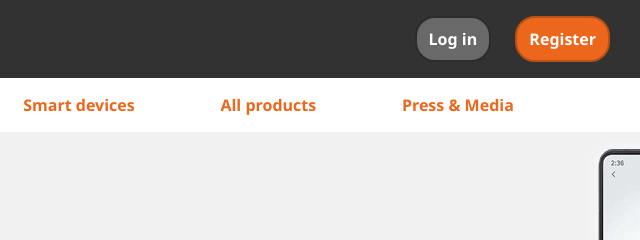
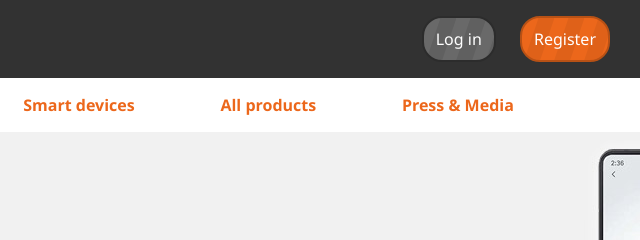
Before and after one commit to alshahwan/Xiaomi, a plain HTML site: page Xiaomi-website/index.htm in a window 1280 px wide. Shown: the top 240 px of the page, 640-1280 px from the left. Drawn offline with Linux system fonts and the light colour scheme.

Commit message:
first commit

```diff
--- a/Xiaomi-website/index.htm
+++ b/Xiaomi-website/index.htm
@@ -9,7 +9,7 @@
 </head>
 <body>
     <div class="upperbarflex">
-        <div class="logo"><img src="logo.svg" alt="Xiaomi logo"></div>
+        <div class="logo"><img src="logo.svg" alt="Xiaomi logo" alt="Xiaomi logo"></div>
         <div class="middlefreespace"></div>
         <div class="rightnavi">
             <ul>
--- a/Xiaomi-website/mi.css
+++ b/Xiaomi-website/mi.css
@@ -29,27 +29,25 @@ body {
 .rightnavi ul .li1 {
     display: inline-block;
     margin: 0px 10px;
-    background: #696969;
+    background-image: url("button-static1.gif");
     border: 2px solid #2c2c2c;
     border-radius: 20px;
     padding: 10px 12px;
-    font-weight: bold;
 }
 .rightnavi ul .li1:hover {
-    background: #555555;
+    background-image: url("button-anim1.gif");
 
 }
 .rightnavi ul .li2 {
     display: inline-block;
     margin: 0px 10px;
-    background: #ec671b;
+    background-image: url("button-static2.gif");
     border: 2px solid #b85115;
     border-radius: 20px;
     padding: 10px 12px;
-    font-weight: bold;
 }
 .rightnavi ul .li2:hover {
-    background: #b85115;
+    background-image: url("button-anim2.gif");
 
 }
 .rightnavi ul li a {
```
Also changed, not shown: Xiaomi-website/button-anim1.gif (added), Xiaomi-website/button-anim2.gif (added), Xiaomi-website/button-static1.gif (added), Xiaomi-website/button-static2.gif (added), 1 other file.
